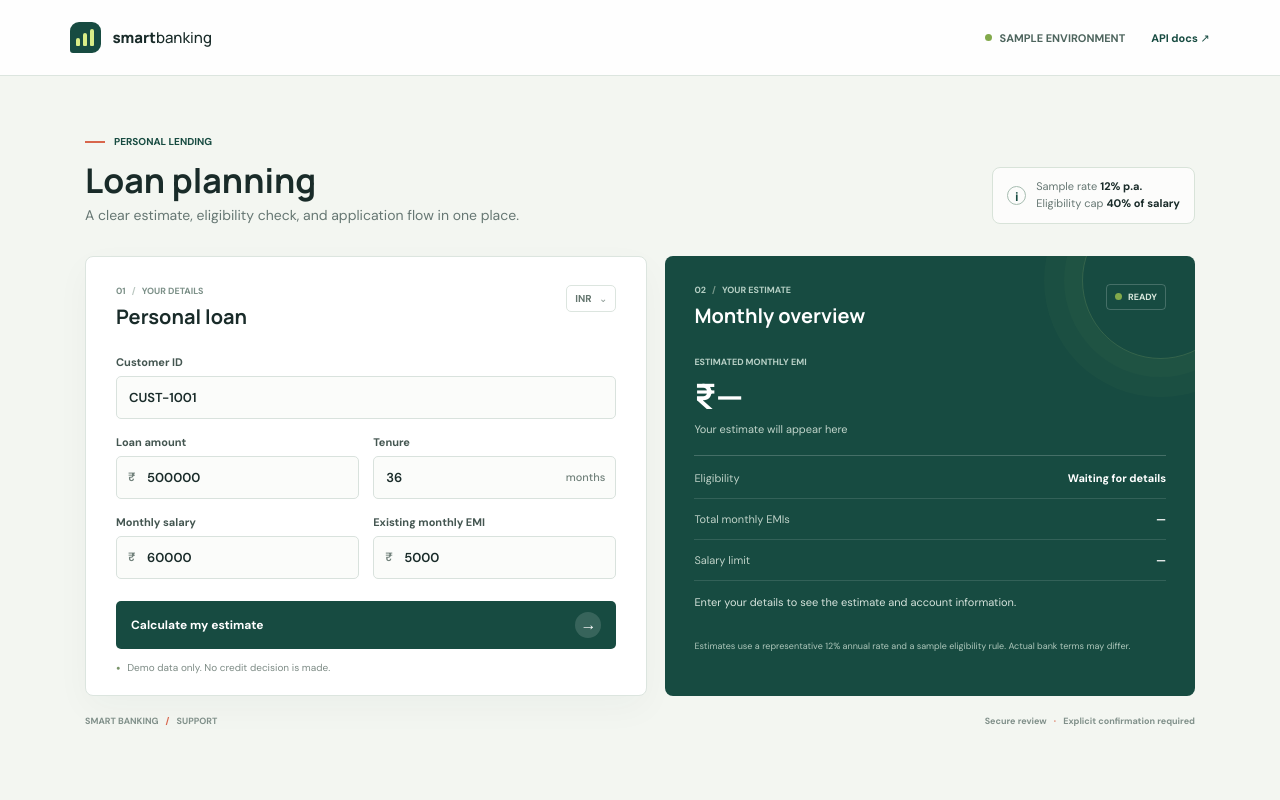
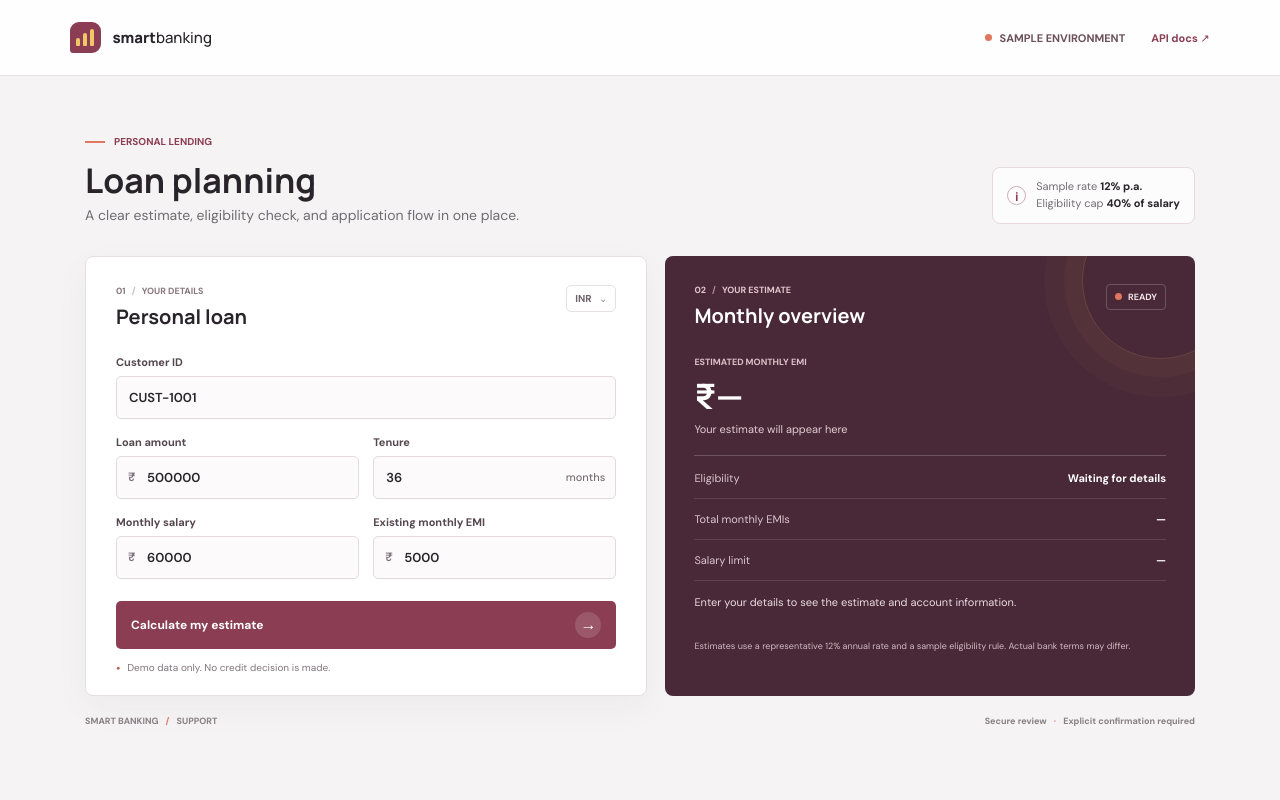
Before and after one commit to poojasrinunna2004-crypto/Smart-Banking-agent, a FastAPI app: page / in a window 1280 px wide. Run offline with FastAPI, Linux system fonts and the light colour scheme; parts of the project's set-up code (start-up, migrations or seed data) failed here and were passed over.

Commit message:
Refresh banking interface color palette

```diff
--- a/app/static/styles.css
+++ b/app/static/styles.css
@@ -1,16 +1,16 @@
 :root {
     color-scheme: light;
-    --ink: #192b29;
-    --muted: #667773;
-    --line: #dce5df;
-    --paper: #f3f6f1;
+    --ink: #28242a;
+    --muted: #716b72;
+    --line: #e5dfe3;
+    --paper: #f5f3f4;
     --surface: #ffffff;
-    --forest: #174b41;
-    --forest-deep: #103b34;
-    --lime: #d9ed87;
-    --coral: #d8664c;
-    --success: #336e52;
-    --error: #b6473c;
+    --berry: #8b3d53;
+    --berry-deep: #492937;
+    --gold: #f0c767;
+    --coral: #df765f;
+    --success: #f0c767;
+    --error: #ff977f;
     font-family: "DM Sans", "Segoe UI", sans-serif;
     color: var(--ink);
     background: var(--paper);
@@ -27,7 +27,7 @@ body {
     min-height: 100vh;
     margin: 0;
     background-color: var(--paper);
-    background-image: radial-gradient(rgba(23, 75, 65, 0.075) 0.7px, transparent 0.7px);
+    background-image: radial-gradient(rgba(139, 61, 83, 0.065) 0.7px, transparent 0.7px);
     background-size: 18px 18px;
 }
 
@@ -50,7 +50,7 @@ button {
     display: flex;
     align-items: center;
     justify-content: space-between;
-    background: rgba(255, 255, 255, 0.92);
+    background: rgba(255, 255, 255, 0.94);
     border-bottom: 1px solid var(--line);
 }
 
@@ -70,13 +70,13 @@ button {
     align-items: end;
     gap: 3px;
     border-radius: 9px 9px 9px 3px;
-    background: var(--forest);
+    background: var(--berry);
 }
 
 .brand-mark span {
     width: 4px;
     border-radius: 2px 2px 1px 1px;
-    background: var(--lime);
+    background: var(--gold);
 }
 
 .brand-mark span:nth-child(1) {
@@ -118,7 +118,7 @@ button {
     display: inline-flex;
     align-items: center;
     gap: 8px;
-    color: #4e655e;
+    color: #6c505a;
 }
 
 .environment-dot,
@@ -127,11 +127,11 @@ button {
     height: 7px;
     display: inline-block;
     border-radius: 50%;
-    background: #82a94b;
+    background: var(--coral);
 }
 
 .api-link {
-    color: var(--forest);
+    color: var(--berry);
     text-decoration: none;
 }
 
@@ -157,7 +157,7 @@ button {
 .eyebrow,
 .step-label {
     margin: 0;
-    color: var(--forest);
+    color: var(--berry);
     font-size: 10px;
     font-weight: 800;
 }
@@ -204,9 +204,9 @@ h1 {
     align-items: center;
     gap: 10px;
     padding: 10px 14px;
-    border: 1px solid #d8e3d9;
+    border: 1px solid #e8d9df;
     border-radius: 8px;
-    background: rgba(255, 255, 255, 0.74);
+    background: rgba(255, 255, 255, 0.78);
     color: var(--muted);
     font-size: 11px;
     line-height: 1.6;
@@ -223,9 +223,9 @@ h1 {
     flex: 0 0 19px;
     display: grid;
     place-items: center;
-    border: 1px solid #a7bdb1;
+    border: 1px solid #cfadb9;
     border-radius: 50%;
-    color: var(--forest);
+    color: var(--berry);
     font-family: Manrope, sans-serif;
     font-size: 12px;
     font-weight: 800;
@@ -248,7 +248,7 @@ h1 {
     padding: 28px 30px 21px;
     border: 1px solid var(--line);
     background: var(--surface);
-    box-shadow: 0 12px 35px rgba(32, 61, 49, 0.035);
+    box-shadow: 0 12px 35px rgba(73, 41, 55, 0.045);
 }
 
 .panel-heading,
@@ -260,13 +260,13 @@ h1 {
 }
 
 .step-label {
-    color: #7c9088;
+    color: #88777e;
     font-size: 9px;
 }
 
 .step-label span {
     padding: 0 4px;
-    color: #bac7c0;
+    color: #c8bbc0;
 }
 
 .panel-heading h2,
@@ -281,14 +281,14 @@ h1 {
     padding: 6px 8px;
     border: 1px solid var(--line);
     border-radius: 5px;
-    color: #64756e;
+    color: #6e6269;
     font-size: 10px;
     font-weight: 700;
 }
 
 .currency-label span {
     padding-left: 5px;
-    color: #8b9a94;
+    color: #9a8c92;
 }
 
 .field-grid {
@@ -303,7 +303,7 @@ h1 {
     display: flex;
     flex-direction: column;
     gap: 7px;
-    color: #445651;
+    color: #55474e;
     font-size: 11px;
     font-weight: 700;
 }
@@ -317,10 +317,10 @@ h1 {
     height: 43px;
     min-width: 0;
     padding: 0 12px;
-    border: 1px solid #d9e2dd;
+    border: 1px solid #e3d9de;
     border-radius: 5px;
     outline: none;
-    background: #fbfcfa;
+    background: #fcfafb;
     color: var(--ink);
     font-size: 13px;
     font-weight: 600;
@@ -328,9 +328,9 @@ h1 {
 }
 
 .field input:focus {
-    border-color: #568779;
+    border-color: var(--berry);
     background: #fff;
-    box-shadow: 0 0 0 3px rgba(62, 127, 108, 0.12);
+    box-shadow: 0 0 0 3px rgba(139, 61, 83, 0.13);
 }
 
 .input-wrap {
@@ -346,7 +346,7 @@ h1 {
 .input-wrap .input-suffix {
     position: absolute;
     right: 11px;
-    color: #71817b;
+    color: #7c7077;
     font-size: 11px;
     font-weight: 500;
     pointer-events: none;
@@ -360,7 +360,7 @@ h1 {
 .input-prefix {
     position: absolute;
     left: 12px;
-    color: #71817b;
+    color: #7c7077;
     font-size: 12px;
     font-weight: 600;
     pointer-events: none;
@@ -385,12 +385,12 @@ h1 {
 
 .primary-button {
     margin-top: 22px;
-    background: var(--forest);
+    background: var(--berry);
     color: #fff;
 }
 
 .primary-button:hover:not(:disabled) {
-    background: #206354;
+    background: #713246;
     transform: translateY(-1px);
 }
 
@@ -415,12 +415,12 @@ h1 {
     display: flex;
     align-items: center;
     gap: 7px;
-    color: #7d8b85;
+    color: #81767c;
     font-size: 10px;
 }
 
 .lock-mark {
-    color: #79946a;
+    color: #b76a58;
     font-size: 7px;
 }
 
@@ -428,7 +428,7 @@ h1 {
     position: relative;
     overflow: hidden;
     padding: 28px 29px 20px;
-    background: var(--forest);
+    background: var(--berry-deep);
     color: #fff;
 }
 
@@ -439,10 +439,10 @@ h1 {
     right: -44px;
     width: 155px;
     height: 155px;
-    border: 1px solid rgba(217, 237, 135, 0.15);
+    border: 1px solid rgba(240, 199, 103, 0.17);
     border-radius: 50%;
     content: "";
-    box-shadow: 0 0 0 18px rgba(217, 237, 135, 0.025), 0 0 0 38px rgba(217, 237, 135, 0.025);
+    box-shadow: 0 0 0 18px rgba(240, 199, 103, 0.035), 0 0 0 38px rgba(240, 199, 103, 0.025);
     pointer-events: none;
 }
 
@@ -452,11 +452,11 @@ h1 {
 }
 
 .step-label-light {
-    color: #b5cfc4;
+    color: #e1c5ce;
 }
 
 .step-label-light span {
-    color: #78988a;
+    color: #b58d9a;
 }
 
 .result-heading h2 {
@@ -470,17 +470,17 @@ h1 {
     padding: 6px 8px;
     border: 1px solid rgba(255, 255, 255, 0.2);
     border-radius: 4px;
-    color: #d9e8dd;
+    color: #f1e4e8;
     font-size: 9px;
     font-weight: 800;
 }
 
 .result-state[data-kind="success"] .state-dot {
-    background: var(--lime);
+    background: var(--gold);
 }
 
 .result-state[data-kind="error"] .state-dot {
-    background: #ff977f;
+    background: var(--error);
 }
 
 .emi-block {
@@ -491,7 +491,7 @@ h1 {
 
 .emi-block p {
     margin: 0 0 7px;
-    color: #b8d0c6;
+    color: #ddc1ca;
     font-size: 9px;
     font-weight: 800;
 }
@@ -508,7 +508,7 @@ h1 {
 .emi-block>span {
     display: block;
     margin-top: 5px;
-    color: #c0d4ca;
+    color: #e1cdd3;
     font-size: 11px;
 }
 
@@ -526,7 +526,7 @@ h1 {
 }
 
 .result-row dt {
-    color: #bfd2c8;
+    color: #dbc7ce;
     font-size: 11px;
 }
 
@@ -539,7 +539,7 @@ h1 {
 }
 
 .result-row dd[data-kind="success"] {
-    color: var(--lime);
+    color: var(--success);
 }
 
 .result-row dd[data-kind="error"] {
@@ -563,8 +563,8 @@ h1 {
     display: grid;
     place-items: center;
     border-radius: 50%;
-    background: var(--lime);
-    color: var(--forest-deep);
+    background: var(--gold);
+    color: var(--berry-deep);
     font-size: 10px;
     font-weight: 800;
 }
@@ -578,7 +578,7 @@ h1 {
 }
 
 .account-kicker {
-    color: #b8d0c6;
+    color: #ddc1ca;
     font-size: 8px;
     font-weight: 800;
 }
@@ -592,13 +592,13 @@ h1 {
 }
 
 .account-copy>span:last-child {
-    color: #c0d4ca;
+    color: #e1cdd3;
     font-size: 10px;
 }
 
 .account-balance {
     flex: 0 0 auto;
-    color: var(--lime);
+    color: var(--gold);
     text-align: right;
     font-size: 10px;
     font-weight: 700;
@@ -607,7 +607,7 @@ h1 {
 .response-message {
     min-height: 34px;
     margin: 13px 0 0;
-    color: #d6e3dc;
+    color: #eadce1;
     font-size: 11px;
     line-height: 1.55;
 }
@@ -629,7 +629,7 @@ h1 {
     display: flex;
     align-items: start;
     gap: 9px;
-    color: #d6e3dc;
+    color: #eadce1;
     font-size: 10px;
     line-height: 1.5;
     cursor: pointer;
@@ -640,31 +640,31 @@ h1 {
     height: 15px;
     flex: 0 0 15px;
     margin: 1px 0 0;
-    accent-color: var(--lime);
+    accent-color: var(--gold);
     cursor: pointer;
 }
 
 .confirm-button {
     height: 40px;
     margin-top: 12px;
-    background: var(--lime);
-    color: var(--forest-deep);
+    background: var(--gold);
+    color: var(--berry-deep);
 }
 
 .confirm-button:hover:not(:disabled) {
-    background: #e5f4a8;
+    background: #f7d98e;
     transform: translateY(-1px);
 }
 
 .confirm-button:disabled {
-    background: #d4dfcb;
-    color: #687967;
+    background: #dfd4d8;
+    color: #715a63;
     opacity: 0.76;
 }
 
 .disclaimer {
     margin: 12px 0 0;
-    color: #aec7bb;
+    color: #d1b8c1;
     font-size: 9px;
     line-height: 1.55;
 }
@@ -674,7 +674,7 @@ h1 {
     display: flex;
     justify-content: space-between;
     gap: 16px;
-    color: #80908a;
+    color: #887e83;
     font-size: 9px;
     font-weight: 700;
 }
```
